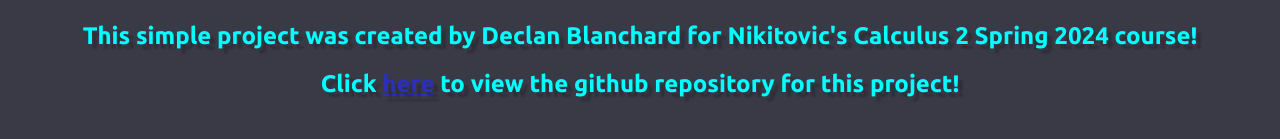
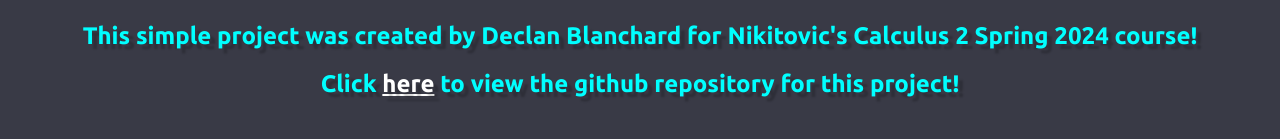
Before and after one commit to declanblanc/numInt, a plain HTML site: page about.html in a window 1280 px wide. Shown: the part 407-546 px from the top of the page. Drawn offline with Linux system fonts and the light colour scheme.

Commit message:
Update style.css
Made "here" link on about page white.

```diff
--- a/style.css
+++ b/style.css
@@ -156,6 +156,6 @@
  }
 
  .abt-page a {
-  color: #2b30b6;
+  color: #ffffff;
   text-decoration: underline;
  }
```
